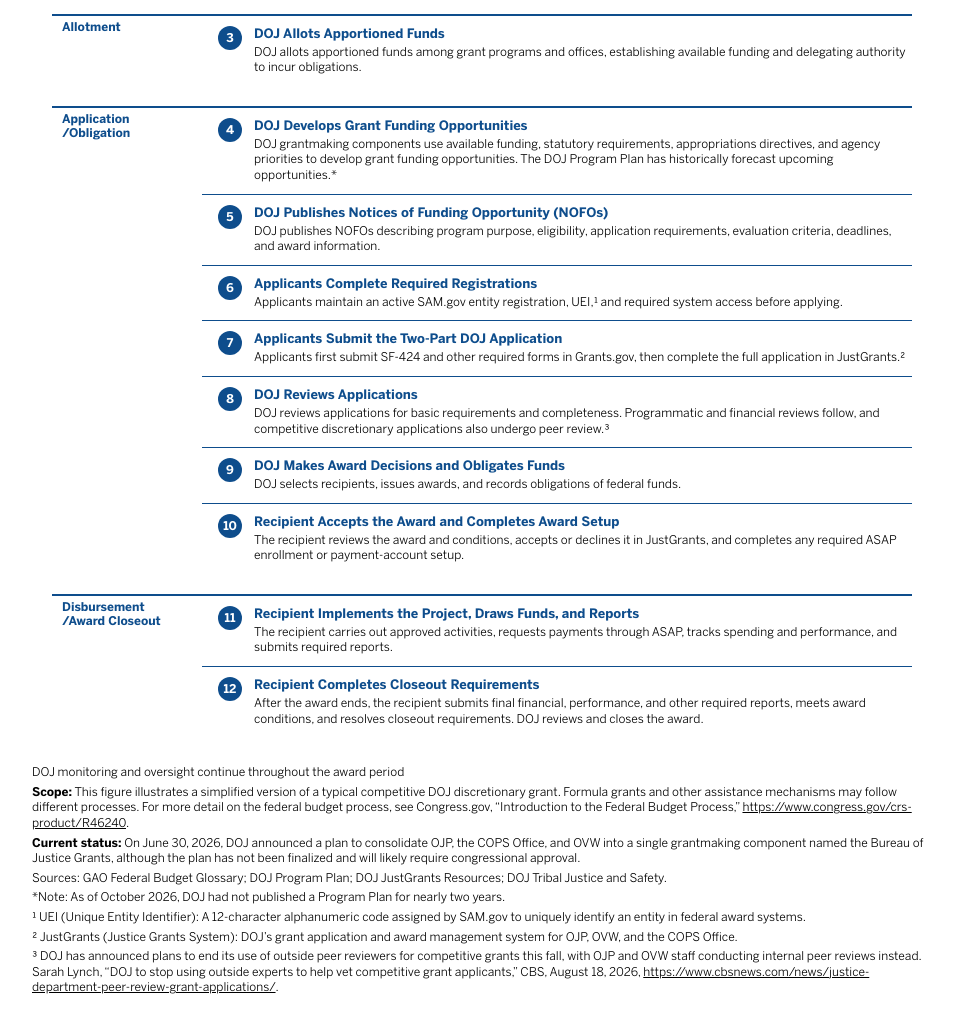
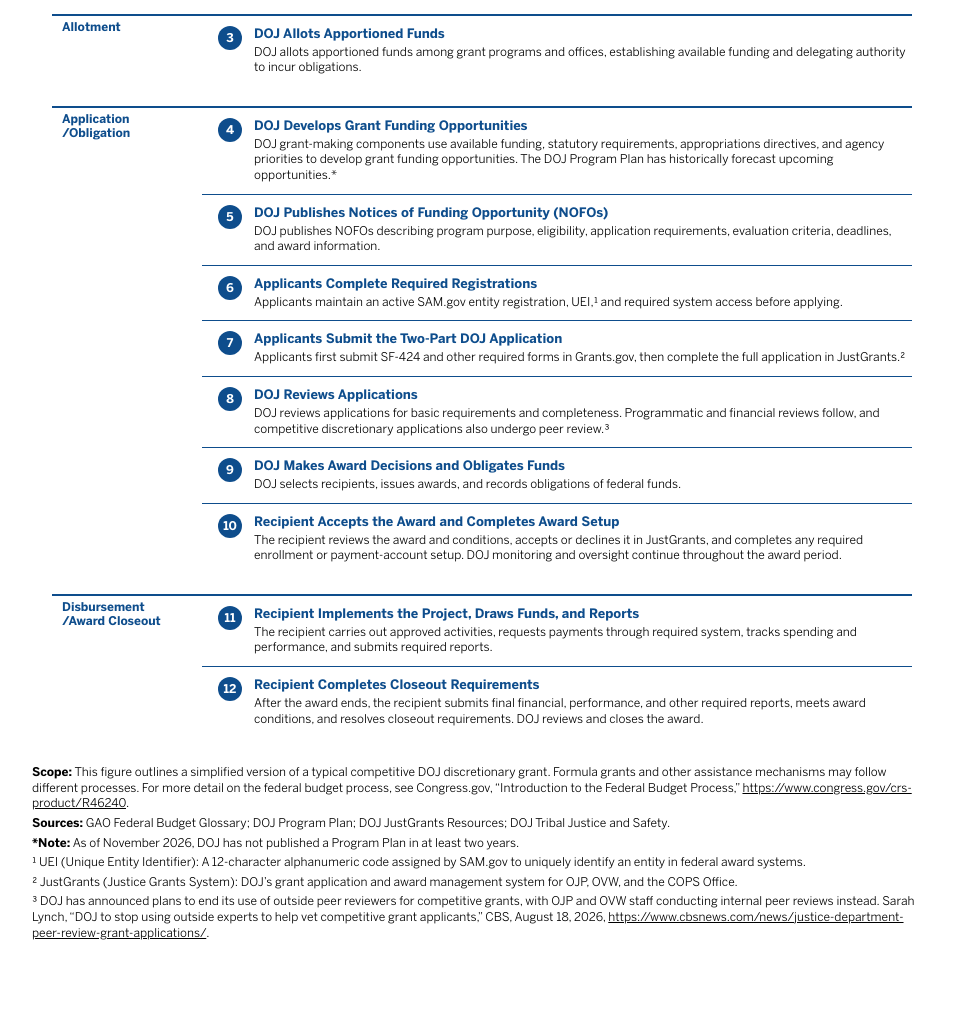
Before and after one commit to zhangj-brennan/LEL, a plain HTML site: page figure1.html in a window 1280 px wide. Shown: the part 280-1312 px from the top of the page, without its empty margins (158-1112 px from the left). After the commit the page ends 1273 px from the top, so only its background shows below. Drawn offline with Linux system fonts and the light colour scheme.

Commit message:
Figure 1: revise steps 10-11, move monitoring note into step 10, footnote edits; re-export PDF
- Steps 10/11: remove ASAP references
- Move "DOJ monitoring and oversight..." into step 10
- Remove Current status note (moved to Figure 2)
- Hyphenate grant-making; bold Sources and *Note labels
- Update Scope, *Note, and footnote 3 wording

Co-Authored-By: Claude Opus 5.5 <noreply@anthropic.com>

```diff
--- a/figure1.html
+++ b/figure1.html
@@ -10,7 +10,7 @@
   <div id="container">
     <div class="figure-label">Figure 1</div>
     <div id="title">
-      <h1 class="wrap-title">Federal Funding and DOJ Grantmaking Life Cycle</h1>
+      <h1 class="wrap-title">Federal Funding and DOJ Grant-making Life Cycle</h1>
     </div>
     <p class="deck">Typical competitive DOJ grant path from appropriations to closeout.</p>
 
@@ -54,7 +54,7 @@
           <div class="step-number">4</div>
           <div class="step-content">
             <h3>DOJ Develops Grant Funding Opportunities</h3>
-            <p>DOJ grantmaking components use available funding, statutory requirements, appropriations directives, and agency priorities to develop grant funding opportunities. The DOJ Program Plan has historically forecast upcoming opportunities.*</p>
+            <p>DOJ grant-making components use available funding, statutory requirements, appropriations directives, and agency priorities to develop grant funding opportunities. The DOJ Program Plan has historically forecast upcoming opportunities.*</p>
           </div>
         </div>
         <div class="step">
@@ -97,7 +97,7 @@
           <div class="step-number">10</div>
           <div class="step-content">
             <h3>Recipient Accepts the Award and Completes Award Setup</h3>
-            <p>The recipient reviews the award and conditions, accepts or declines it in JustGrants, and completes any required ASAP enrollment or payment-account setup.</p>
+            <p>The recipient reviews the award and conditions, accepts or declines it in JustGrants, and completes any required enrollment or payment-account setup. DOJ monitoring and oversight continue throughout the award period.</p>
           </div>
         </div>
       </div>
@@ -108,7 +108,7 @@
           <div class="step-number">11</div>
           <div class="step-content">
             <h3>Recipient Implements the Project, Draws Funds, and Reports</h3>
-            <p>The recipient carries out approved activities, requests payments through ASAP, tracks spending and performance, and submits required reports.</p>
+            <p>The recipient carries out approved activities, requests payments through required system, tracks spending and performance, and submits required reports.</p>
           </div>
         </div>
         <div class="step">
@@ -122,14 +122,12 @@
     </div>
 
     <div class="footnote">
-      <p>DOJ monitoring and oversight continue throughout the award period</p>
-      <p><strong>Scope:</strong> This figure illustrates a simplified version of a typical competitive DOJ discretionary grant. Formula grants and other assistance mechanisms may follow different processes. For more detail on the federal budget process, see Congress.gov, &ldquo;Introduction to the Federal Budget Process,&rdquo; <a href="https://www.congress.gov/crs-product/R46240">https://www.congress.gov/crs-product/R46240</a>.</p>
-      <p><strong>Current status:</strong> On June 30, 2026, DOJ announced a plan to consolidate OJP, the COPS Office, and OVW into a single grantmaking component named the Bureau of Justice Grants, although the plan has not been finalized and will likely require congressional approval.</p>
-      <p>Sources: GAO Federal Budget Glossary; DOJ Program Plan; DOJ JustGrants Resources; DOJ Tribal Justice and Safety.</p>
-      <p>*Note: As of October 2026, DOJ had not published a Program Plan for nearly two years.</p>
+      <p><strong>Scope:</strong> This figure outlines a simplified version of a typical competitive DOJ discretionary grant. Formula grants and other assistance mechanisms may follow different processes. For more detail on the federal budget process, see Congress.gov, &ldquo;Introduction to the Federal Budget Process,&rdquo; <a href="https://www.congress.gov/crs-product/R46240">https://www.congress.gov/crs-product/R46240</a>.</p>
+      <p><strong>Sources:</strong> GAO Federal Budget Glossary; DOJ Program Plan; DOJ JustGrants Resources; DOJ Tribal Justice and Safety.</p>
+      <p><strong>*Note:</strong> As of November 2026, DOJ has not published a Program Plan in at least two years.</p>
       <p>&sup1; UEI (Unique Entity Identifier): A 12-character alphanumeric code assigned by SAM.gov to uniquely identify an entity in federal award systems.</p>
       <p>&sup2; JustGrants (Justice Grants System): DOJ&rsquo;s grant application and award management system for OJP, OVW, and the COPS Office.</p>
-      <p>&sup3; DOJ has announced plans to end its use of outside peer reviewers for competitive grants this fall, with OJP and OVW staff conducting internal peer reviews instead. Sarah Lynch, &ldquo;DOJ to stop using outside experts to help vet competitive grant applicants,&rdquo; CBS, August 18, 2026, <a href="https://www.cbsnews.com/news/justice-department-peer-review-grant-applications/">https://www.cbsnews.com/news/justice-department-peer-review-grant-applications/</a>.</p>
+      <p>&sup3; DOJ has announced plans to end its use of outside peer reviewers for competitive grants, with OJP and OVW staff conducting internal peer reviews instead. Sarah Lynch, &ldquo;DOJ to stop using outside experts to help vet competitive grant applicants,&rdquo; CBS, August 18, 2026, <a href="https://www.cbsnews.com/news/justice-department-peer-review-grant-applications/">https://www.cbsnews.com/news/justice-department-peer-review-grant-applications/</a>.</p>
     </div>
   </div>
 </body>
```
Also changed, not shown: 1 other file.
